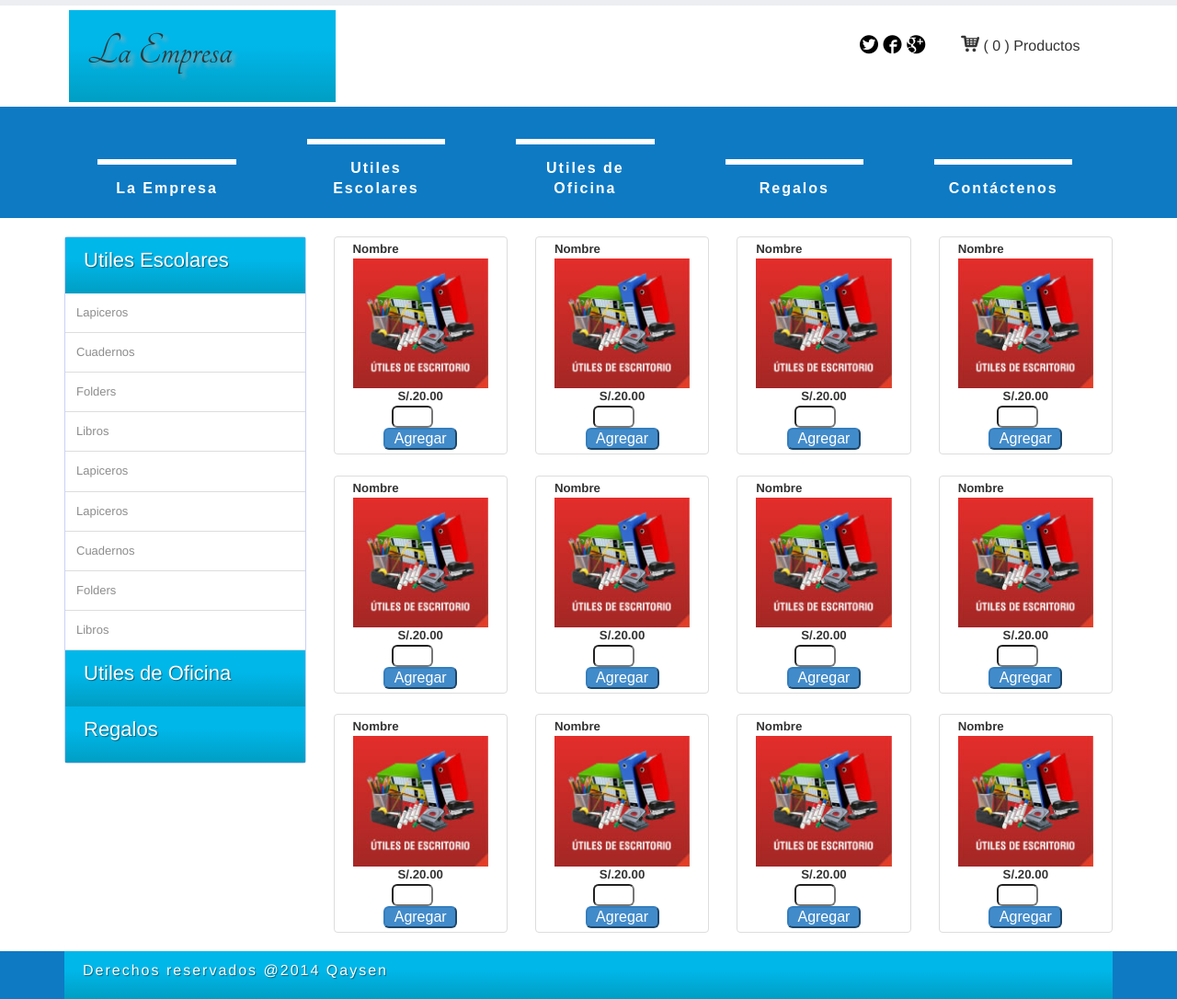
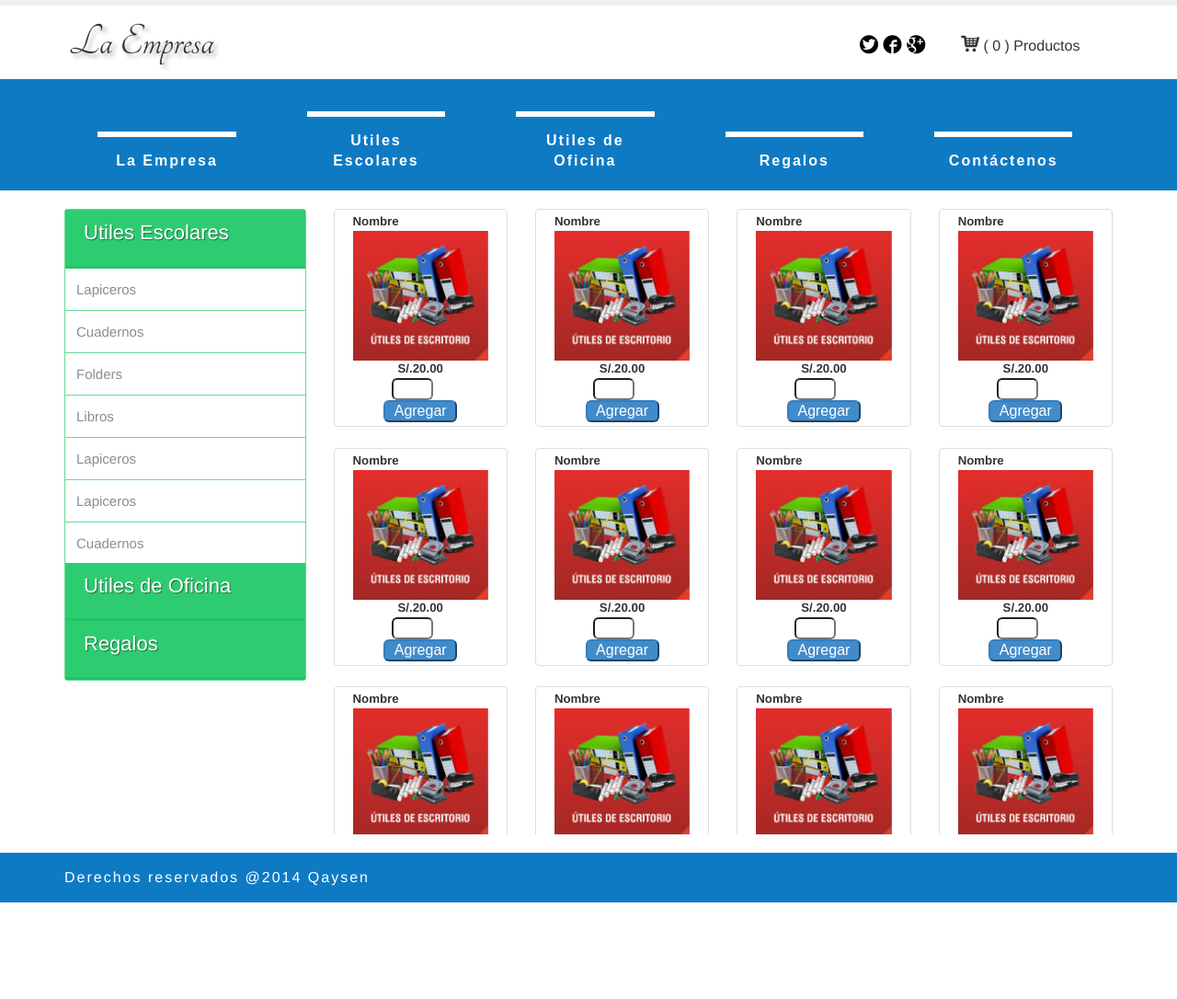
Before and after one commit to MaikolEdu/Tiendavirtual, a Django app: template templates/Productos.html in a window 1280 px wide. Shown: the whole page at 92% size. After the commit the page ends 981 px from the top, so only its background shows below. Run offline with Django 3.2, Linux system fonts and the light colour scheme; the template is opened without the code that fills it, so the values that code supplies are empty.

Commit message:
archivo css de utiles

```diff
--- a/static/css/utiles.css
+++ b/static/css/utiles.css
@@ -1,13 +1,4 @@
-.navegacion{
-	width: 25%;
-	position: absolute;
-}
-
-.prod{
-	width: 73%;
-	position: relative;
-	left: 350px;
-}
+/* --------- Clases con propiedades comunes -------- */
 
 .navegacion, .prod{
 	display: inline-block;
@@ -16,6 +7,14 @@
 
 }
 
+/* ------------------------------------------------- */
+
+/* ----------------- Bloque de Navegación Vertical ------------------ */
+
+.navegacion{
+	width: 25%;
+	position: absolute;
+}
 
 .navi{
 	height: 100%;
@@ -32,7 +31,7 @@ ul{
 }
 
 .list_padre{
-	border: 1px solid rgba(91, 113, 231, 0.33);
+	border: 1px solid rgba(22, 197, 99, 0.65);
 	border-radius: 3px;
 }
 
@@ -47,19 +46,58 @@ ul{
 	cursor: pointer;
 }
 
-p{
+.mi{
 	padding-top: 10px;
 	padding-bottom: 20px;
 	padding-left: 20px;
 	margin: 0px;
 	text-shadow: 1px 1px 1px rgba(0, 0, 0, 0.46);
-	background: #00b7ea; /* Old browsers */
-background: -moz-linear-gradient(top, #00b7ea 39%, #009ec3 100%); /* FF3.6+ */
-background: -webkit-gradient(linear, left top, left bottom, color-stop(39%,#00b7ea), color-stop(100%,#009ec3)); /* Chrome,Safari4+ */
-background: -webkit-linear-gradient(top, #00b7ea 39%,#009ec3 100%); /* Chrome10+,Safari5.1+ */
-background: -o-linear-gradient(top, #00b7ea 39%,#009ec3 100%); /* Opera 11.10+ */
-background: -ms-linear-gradient(top, #00b7ea 39%,#009ec3 100%); /* IE10+ */
-background: linear-gradient(to bottom, #00b7ea 39%,#009ec3 100%); /* W3C */
+	background-color: #2ecc71;
+	border-bottom: 3px solid rgba(22, 197, 99, 0.65);
+}
+
+.mi:hover{
+	background-color: rgb(140, 223, 156);
+}
+
+.list_hija{
+	background-color: white;
+	display: none;
+	overflow-x:hidden;
+	height:320px;
+}
+
+.list_hija li{
+	list-style: none;
+	list-style-type: none;
+	color: rgba(0, 0, 0, 0.45);
+	font-size: 15px;
+	padding: 12px;
+	border-bottom: 1px solid rgba(22, 197, 99, 0.65);
+}
+
+.list_hija li:hover{
+	background-color: rgb(238, 241, 243);
+	border-left: 8px solid rgba(4, 24, 14, 0.33);
+}
+
+.sh{
+	display: none;
+	float: left;
+	font-size: 18px;
+	margin-top: 2px;
+	margin-right: 5px;
+}
+
+/* ------------------------------------------------------------------ */
+
+
+/* ----------------- Bloque de Muestreo de Productos ---------------- */
+
+.prod{
+	width: 73%;
+	position: relative;
+	left: 350px;
 }
 
 .caja{
@@ -69,36 +107,18 @@ background: linear-gradient(to bottom, #00b7ea 39%,#009ec3 100%); /* W3C */
 	margin: 10px;
 	display: inline-block;
 	border-radius: 3px;
+	margin-top: 0px;
 }
 
 .caja img:hover{
-	transform: scale(0.98,0.98);
-	-webkit-transform: scale(0.98,0.98);
 	cursor: pointer;
 }
 
 .caja_padre{
-	margin-top: 20px;
-}
-
-
-.list_hija{
-	background-color: white;
-	display: none;
-}
-
-.list_hija li{
-	list-style: none;
-	list-style-type: none;
-	color: rgba(0, 0, 0, 0.45);
-	font-size: 13px;
-	padding: 12px;
-	border-bottom: 1px solid rgba(34, 31, 31, 0.15);
-}
-
-.list_hija li:hover{
-	background-color: rgb(238, 241, 243);
-	border-left: 5px solid rgba(91, 113, 231, 0.33);
+	margin-top: 30px;
+	padding-top: 20px;
+	height: 700px;
+	background-color: rgba(46, 204, 113, 0.46);
 }
 
 .cantidad{
@@ -113,3 +133,9 @@ background: linear-gradient(to bottom, #00b7ea 39%,#009ec3 100%); /* W3C */
 	margin: 10px;
 	display: inline-block;
 }
+
+/* ------------------------------------------------------------------ */
+
+.col-xs-9{
+	overflow-x:hidden;height:680px;
+}
```
